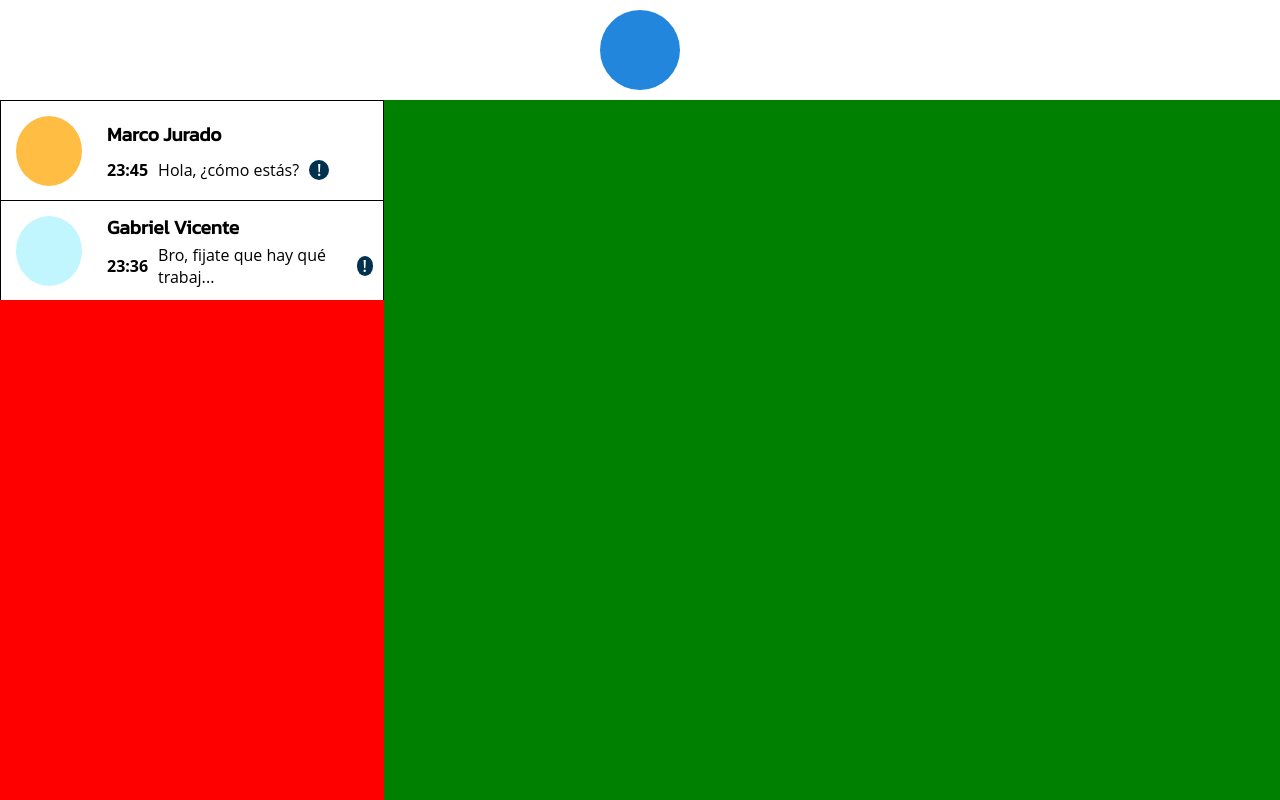
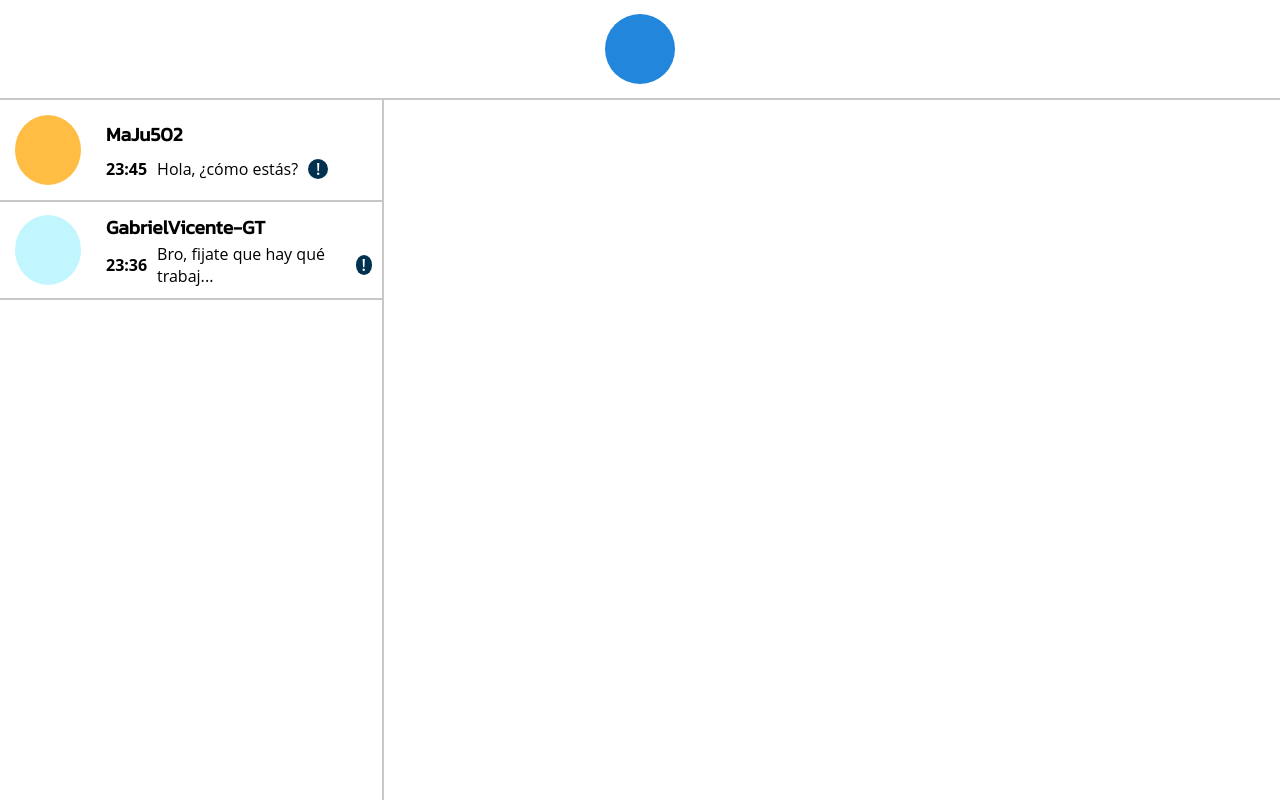
Before and after one commit to SantiagoTaracena01/small-talk, a React (Vite) app in the folder small-talk-frontend/: page /chat in a window 1280 px wide. Built offline with nearby package versions, Linux system fonts and the light colour scheme; no server answers.

Commit message:
Changes in MainPage.jsx

```diff
--- a/small-talk-frontend/src/routes/MainPage.jsx
+++ b/small-talk-frontend/src/routes/MainPage.jsx
@@ -8,7 +8,9 @@ const chats = [
   {
     id: 1,
     profileColor: '#FFBD44',
-    receptor: 'Marco Jurado',
+    receptor: 'MaJu502',
+    receptorFirstname: 'Marco',
+    receptorLastname: 'Jurado',
     lastMessage: 'Hola, ¿cómo estás?',
     lastMessageTime: '23:45',
     unread: true
@@ -16,7 +18,9 @@ const chats = [
   {
     id: 2,
     profileColor: '#C2F6FF',
-    receptor: 'Gabriel Vicente',
+    receptor: 'GabrielVicente-GT',
+    receptorFirstname: 'Gabriel',
+    receptorLastname: 'Vicente',
     lastMessage: 'Bro, fijate que hay qué trabajar bastante en Bases de Datos',
     lastMessageTime: '23:36',
     unread: true
--- a/small-talk-frontend/src/styles/chat-span.sass
+++ b/small-talk-frontend/src/styles/chat-span.sass
@@ -7,12 +7,17 @@
   justify-content: center
   align-items: center
   background-color: white
-  border: 1px solid $black
-  border-bottom: none
+  border-top: 2px solid $grey-border
   cursor: pointer
 
   &:hover
     background-color: $greyish
+
+  &:first-child
+    border-top: none
+
+  &:last-child
+    border-bottom: 2px solid $grey-border
 
   .profile-color
     width: 70px
--- a/small-talk-frontend/src/styles/main-page.sass
+++ b/small-talk-frontend/src/styles/main-page.sass
@@ -10,33 +10,20 @@
     display: flex
     justify-content: center
     align-items: center
+    border-bottom: 2px solid $grey-border
 
     .main-page-profile-color
-      width: 80px
-      height: 80px
+      width: 70px
+      height: 70px
       border-radius: 50%
-      margin: 10px
+      margin: 15px
 
   section
     width: 100%
     height: calc(100% - 100px)
-    background-color: green
 
     aside
       width: 30%
       min-width: 350px
       height: 100%
-      background-color: red
-
-      .chat-bubble
-        width: 100%
-        height: 100px
-        border: 1px solid black
-        background-color: white
-
-        .profile-color
-          width: 80px
-          height: 80px
-          border-radius: 50%
-          margin: 10px
-          background-color: blue
+      border-right: 2px solid $grey-border
--- a/small-talk-frontend/src/styles/main.sass
+++ b/small-talk-frontend/src/styles/main.sass
@@ -3,6 +3,7 @@
 
 $white: rgba(255, 255, 255, 1)
 $greyish: rgba(240, 240, 240, 1)
+$grey-border: rgba(200, 200, 200, 1)
 $black: rgba(0, 0, 0, 1)
 $primary-color: rgb(0, 50, 80, 1)
 $primary-color-background: rgb(0, 30, 35, 1)
```
